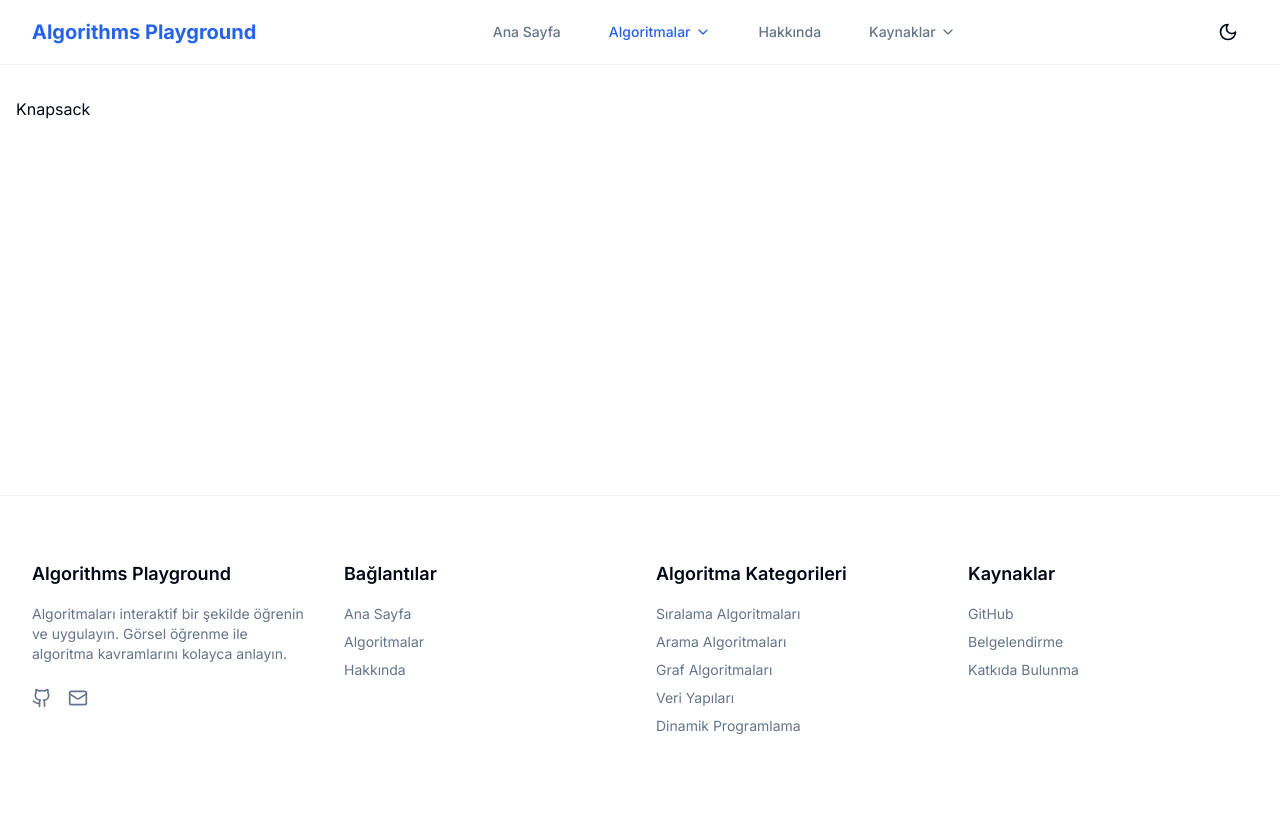
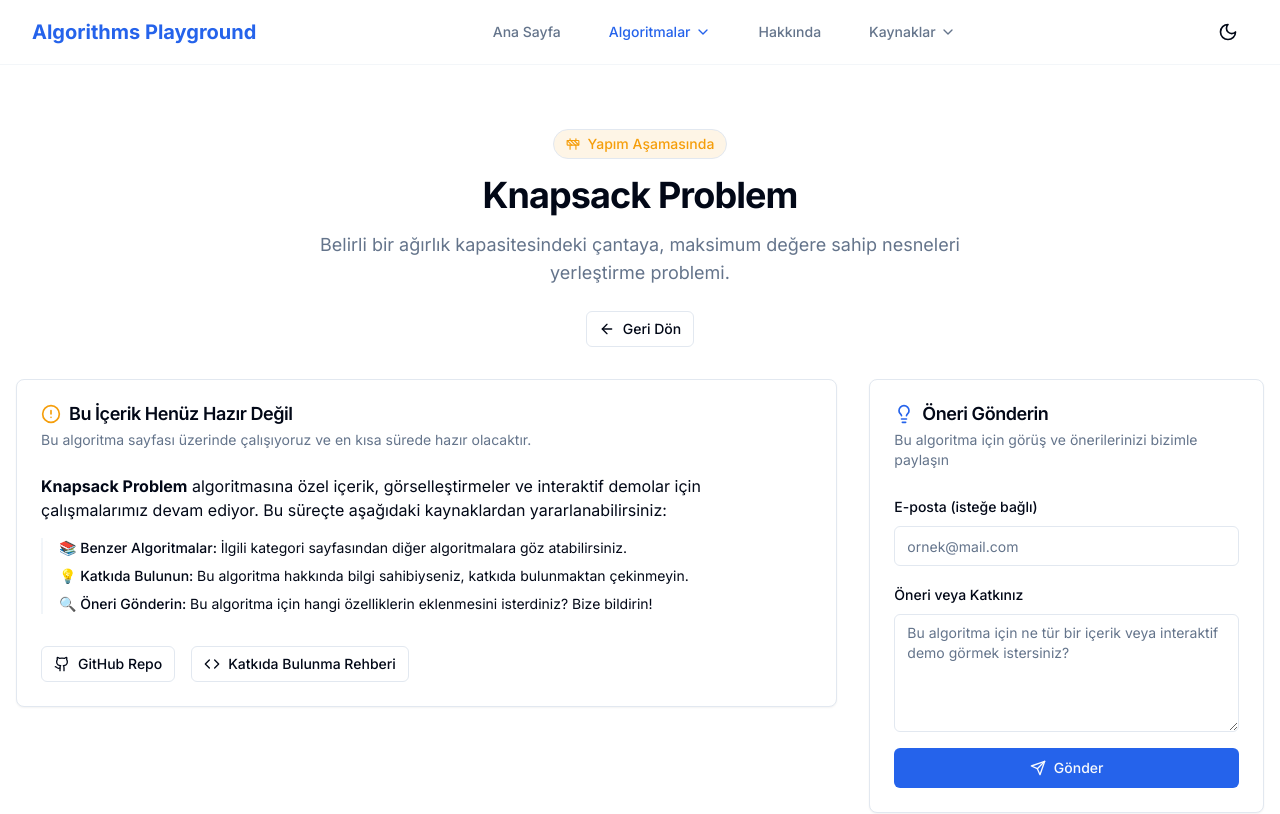
Before and after one commit to zzafergok/algorithms-playground, a Next.js app: page /algorithms/dynamic-programming/knapsack in a window 1280 px wide. Shown: the top 814 px of the page. Built offline with nearby package versions, Linux system fonts and the light colour scheme; a web font is replaced by a local one.

Commit message:
Update Knapsack page with under construction component

```diff
--- a/src/app/algorithms/dynamic-programming/knapsack/page.tsx
+++ b/src/app/algorithms/dynamic-programming/knapsack/page.tsx
@@ -1,7 +1,13 @@
-import React from 'react';
+'use client';
 
-type Props = {};
+import { UnderConstruction } from '@/components/common/under-construction';
 
-export default function Knapsack({}: Props) {
-  return <div>Knapsack</div>;
+export default function Knapsack() {
+  return (
+    <UnderConstruction
+      title="Knapsack Problem"
+      description="Belirli bir ağırlık kapasitesindeki çantaya, maksimum değere sahip nesneleri yerleştirme problemi."
+      category="dynamic-programming"
+    />
+  );
 }
```
